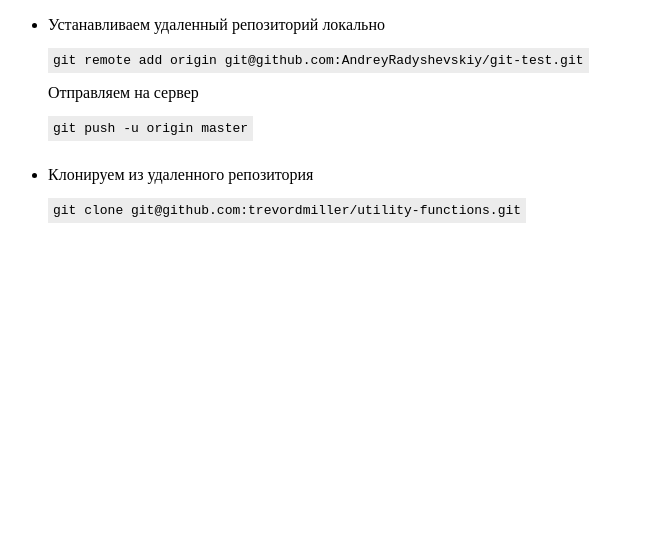
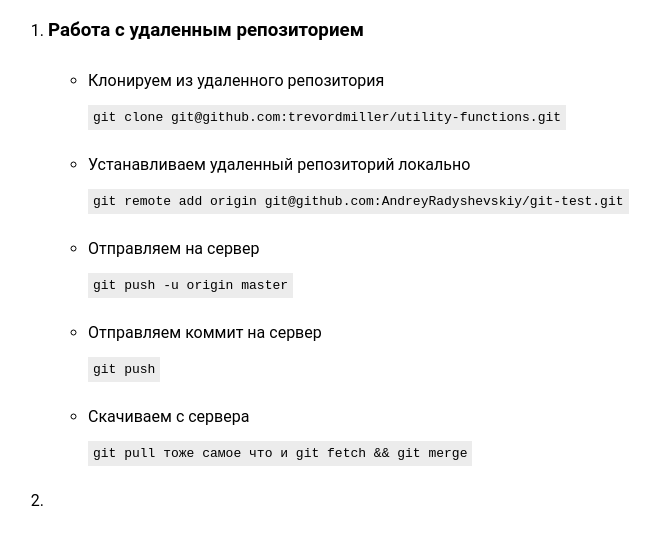
Before and after one commit to AndreyRadyshevskiy/git-test, a plain HTML site: page index.html in a window 1280 px wide. Shown: the whole page, without its empty margins (0-661 px from the left). Drawn offline with Linux system fonts and the light colour scheme.

Commit message:
remote repos finished

```diff
--- a/index.html
+++ b/index.html
@@ -8,18 +8,36 @@
   <title>Document</title>
 </head>
 <body>
+  <ol>
+    <li>
+      <h3>Работа с удаленным репозиторием</h3>
       <ul>
+        <li>
+          <p>Клонируем из удаленного репозитория</p>
+          <code>git clone git@github.com:trevordmiller/utility-functions.git</code>
+        </li>
         <li>
           <p>Устанавливаем удаленный репозиторий локально</p>
           <code>git remote add origin git@github.com:AndreyRadyshevskiy/git-test.git</code>
+        </li>
+        <li>
           <p>Отправляем на сервер</p>
           <code>git push -u origin master</code>
         </li>
         <li>
-      <p>Клонируем из удаленного репозитория</p>
-      <code>git clone git@github.com:trevordmiller/utility-functions.git</code>
+          <p>Отправляем коммит на сервер</p>
+          <code>git push</code>
+        </li>
+        <li>
+          <p>Скачиваем с сервера</p>
+          <code>git pull тоже самое что и git fetch && git merge</code>
         </li>
       </ul>
+    </li>
+    <li>
+
+    </li>
+  </ol>
 
   <script src="index.js"></script>
 </body>
--- a/style.css
+++ b/style.css
@@ -1,4 +1,12 @@
+body {
+  font-family: 'Roboto'
+}
+
 li {
+  margin-bottom: 30px;
+}
+
+h3 {
   margin-bottom: 30px;
 }
 
```
Lines whose indentation alone changed are shown as unchanged.
